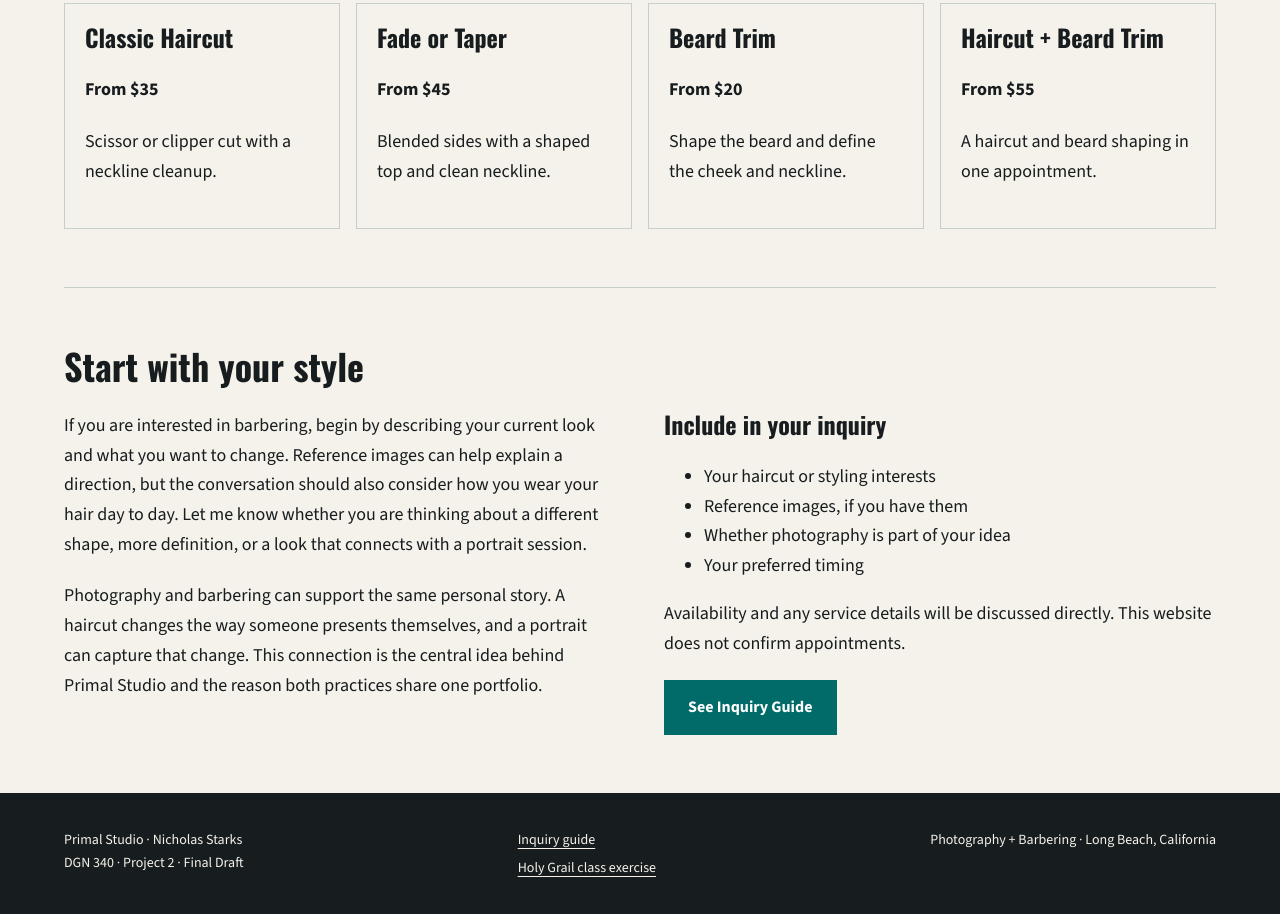
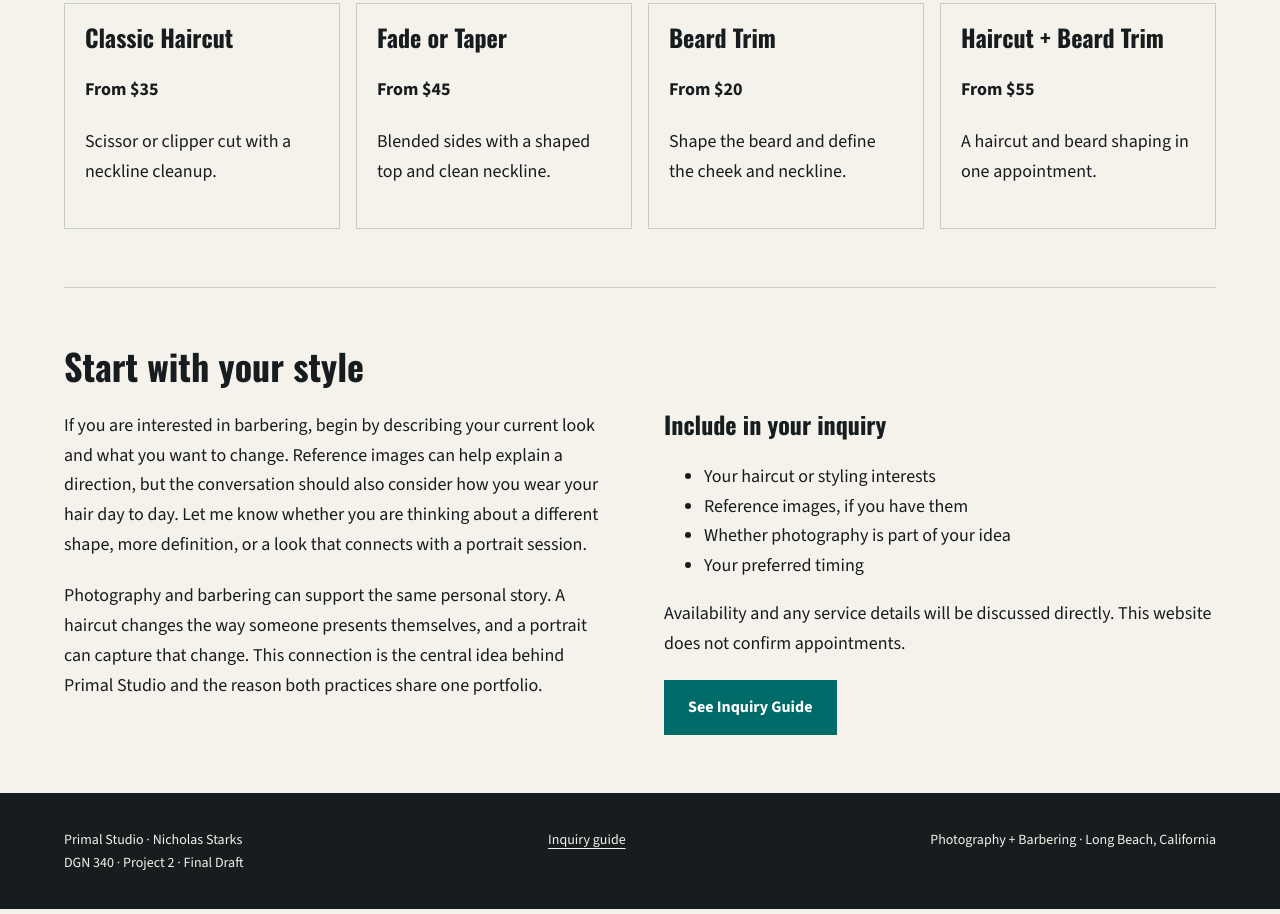
Before and after one commit to armystarks31-hub/primal-studio-project-2, a plain HTML site: page primal-studio/barbering.html in a window 1280 px wide. Shown: the part 3976-4890 px from the top of the page. Drawn offline with nearby package versions, Linux system fonts and the light colour scheme.

Commit message:
Remove links to the retired Holy Grail page

```diff
--- a/primal-studio/barbering.html
+++ b/primal-studio/barbering.html
@@ -119,7 +119,7 @@
 </main>
 <footer class="site-footer">
 <div class="container footer-inner">
-<p>Primal Studio · Nicholas Starks<br>DGN 340 · Project 2 · Final Draft</p><div class="footer-links"><a href="index.html#contact">Inquiry guide</a><a href="holy-grail.html">Holy Grail class exercise</a></div>
+<p>Primal Studio · Nicholas Starks<br>DGN 340 · Project 2 · Final Draft</p><div class="footer-links"><a href="index.html#contact">Inquiry guide</a></div>
 <p>Photography + Barbering · Long Beach, California</p>
 </div>
 </footer>
```
Also changed, not shown: primal-studio/index.html (+1 -1 lines), primal-studio/photography.html (+1 -1 lines).
